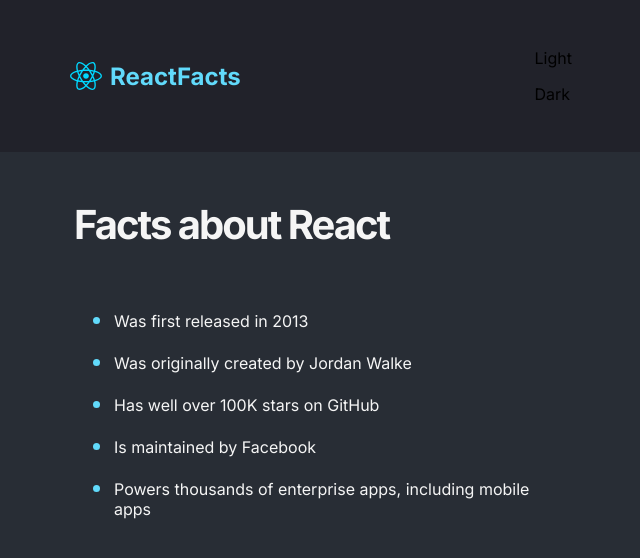
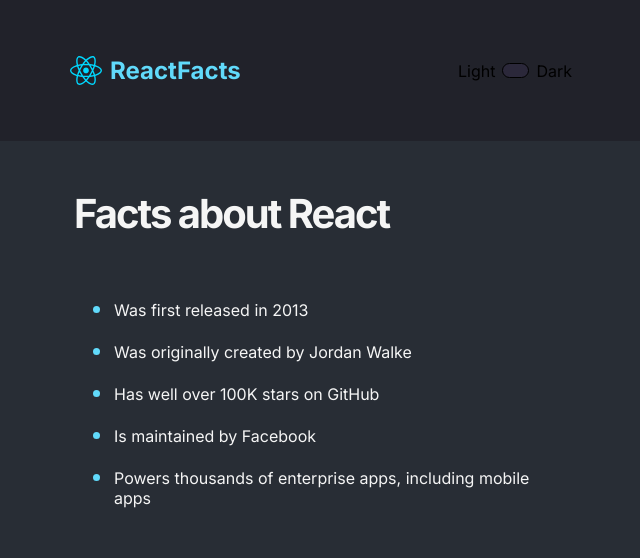
Before and after one commit to vishalicious213/react-site, a React (Vite) app: page / in a window 1280 px wide. Shown: the top 558 px of the page, without its empty margins (319-959 px from the left). Built offline with nearby package versions, Linux system fonts and the light colour scheme.

Commit message:
styled .toggler and .toggler-slider

```diff
--- a/index.css
+++ b/index.css
@@ -52,6 +52,27 @@ nav img {
     width: 2rem;
 }
 
+/* TOGGLER */
+
+.toggler {
+    display: flex;
+    align-items: center;
+}
+
+.toggler-slider {
+    width: 25px;
+    height: 13px;
+    background-color: #2B283A;
+    border-radius: 2rem;
+    margin-inline: 7px;
+    cursor: pointer;
+    display: flex;
+    justify-content: flex-start;
+    align-items: center;
+    border: 1px solid black;
+    box-sizing: content-box;
+}
+
 /* MAIN */
 
 main {
```
